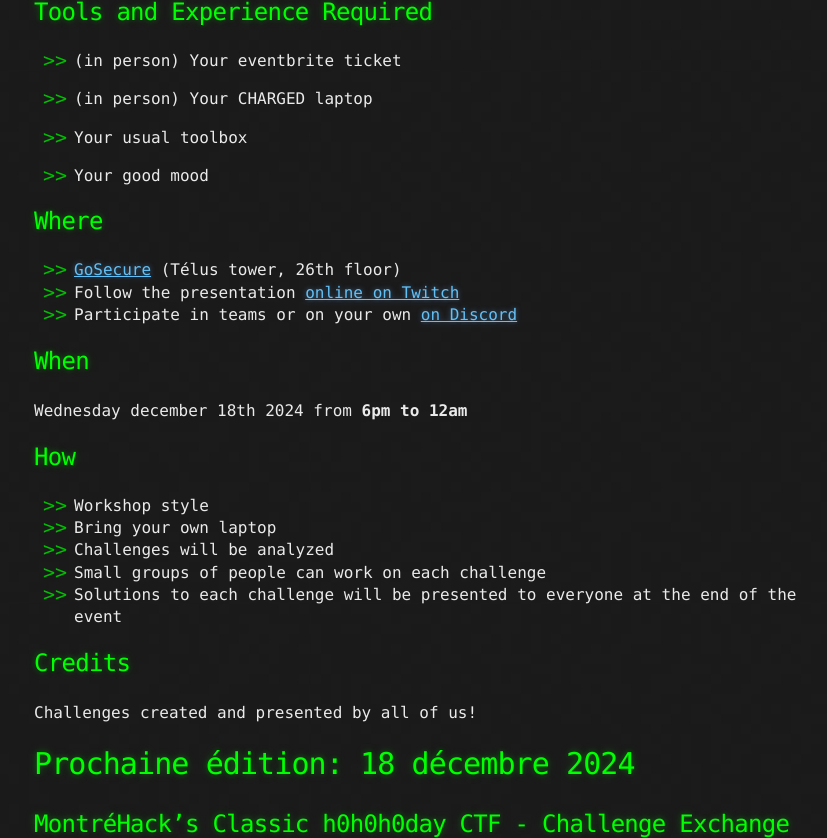
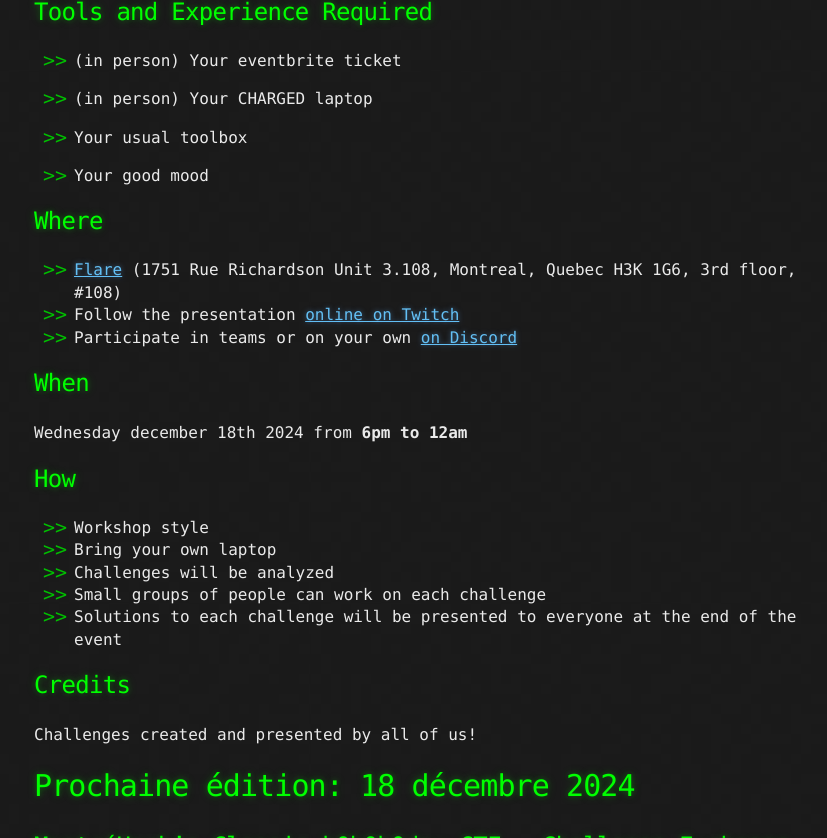
Before and after one commit to montrehack/montrehack.github.com, a Jekyll site: the page built from _posts/2024-12-18-h0h0h0day-challenge-exchange.md, in a window 1280 px wide and 900 px high, scrolled down 2057 px, cut to the strip 0-838 px from the top of the window. Shown: the whole strip, without its empty margins (222-1049 px from the left). Built offline with Jekyll 4.4.1, drawn with Linux system fonts in a browser that asks for light colours; emoji names are drawn with the system emoji font; some of the changed text lies outside the part shown.

Commit message:
Changed location (#146)

```diff
--- a/_posts/2024-12-18-h0h0h0day-challenge-exchange.md
+++ b/_posts/2024-12-18-h0h0h0day-challenge-exchange.md
@@ -119,7 +119,7 @@ This edition is over. Here are the archived assets:
 
 ## Where
 
-* [GoSecure](https://goo.gl/maps/Mo46fXm2WskTnV9m7) (Télus tower, 26th floor)
+* [Flare](https://www.google.ca/maps/place/Flare+Systems/@45.4839276,-73.5717461,14.75z/data=!3m1!5s0x4cc91b0749eb2775:0x7a07b9e1c6af0ea0!4m5!3m4!1s0x4cc91b9996c6b747:0x932220e3dd22a408!8m2!3d45.484051!4d-73.562141) (1751 Rue Richardson Unit 3.108, Montreal, Quebec H3K 1G6, 3rd floor, #108)
 * Follow the presentation [online on Twitch](https://twitch.tv/montrehack/)
 * Participate in teams or on your own [on Discord](https://discord.gg/4qfFwPX)
 
@@ -178,7 +178,7 @@ Cette édition est terminé, voici les archives:
 
 ## Où
 
-* [GoSecure](https://goo.gl/maps/Mo46fXm2WskTnV9m7) (Tour Telus, 26ième étage)
+* [Flare](https://www.google.ca/maps/place/Flare+Systems/@45.4839276,-73.5717461,14.75z/data=!3m1!5s0x4cc91b0749eb2775:0x7a07b9e1c6af0ea0!4m5!3m4!1s0x4cc91b9996c6b747:0x932220e3dd22a408!8m2!3d45.484051!4d-73.562141) (1751 Rue Richardson Unit 3.108, Montreal, Quebec H3K 1G6, 3rd floor, #108)
 * Suivez la présentation [en ligne sur Twitch](https://twitch.tv/montrehack/)
 * Participez seul ou en équipe [sur Discord](https://discord.gg/4qfFwPX)
 
@@ -203,7 +203,6 @@ Cette édition est terminé, voici les archives:
 ### Sponsors // Partenaires
 
 
-[![GoSecure](/images/sponsor_gosecure.png)](https://gosecure.net/)
 [![NorthSec](/images/nsec_logo.png)](https://nsec.io/)
 
 Interested to sponsor or present a challenge? [Contact us here](https://docs.google.com/forms/d/e/1FAIpQLSecc0vfe3pIwMJjIBCYW4G43ZwtagwVESu_qHKnglnBc3R3ww/viewform?usp=sf_link).
```
